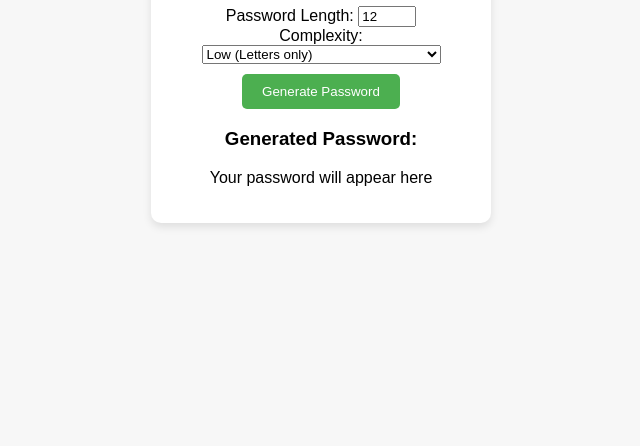
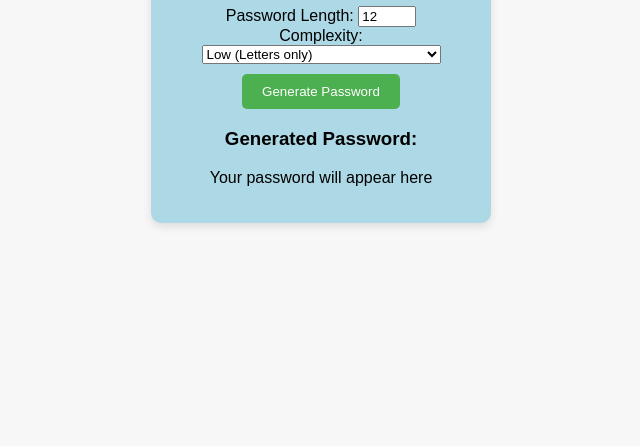
Before and after one commit to waleedlbb/PasswordGenerator2, a plain HTML site: page index.html in a window 1280 px wide. Shown: the part 354-800 px from the top of the page, without its empty margins (319-959 px from the left). Drawn offline with Linux system fonts and the light colour scheme.

Commit message:
Update style.css

```diff
--- a/style.css
+++ b/style.css
@@ -9,7 +9,7 @@ body {
 }
 
 .container {
-    background-color: white;
+    background-color: #ADD8E6;
     padding: 20px;
     border-radius: 10px;
     box-shadow: 0 4px 8px rgba(0, 0, 0, 0.1);
```
